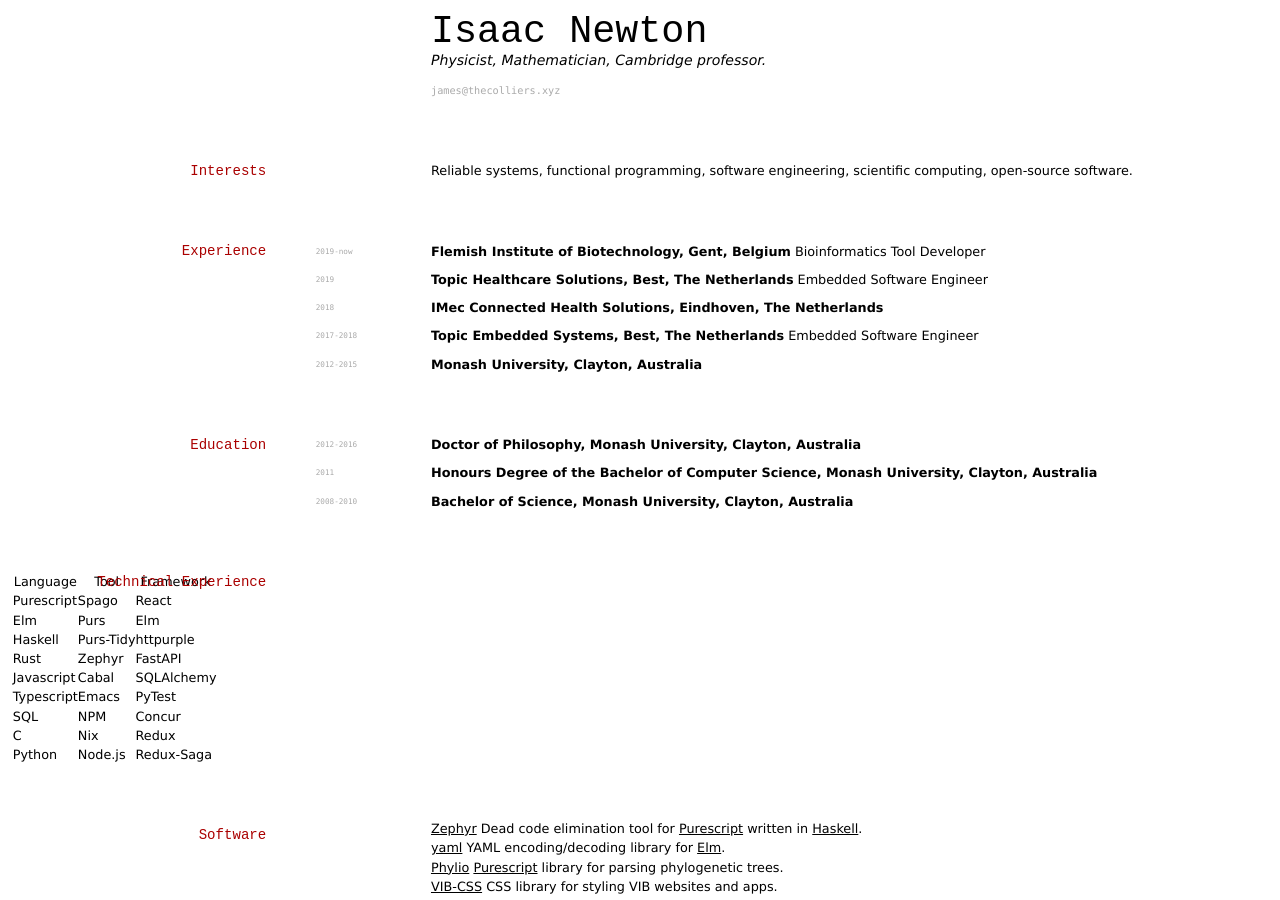
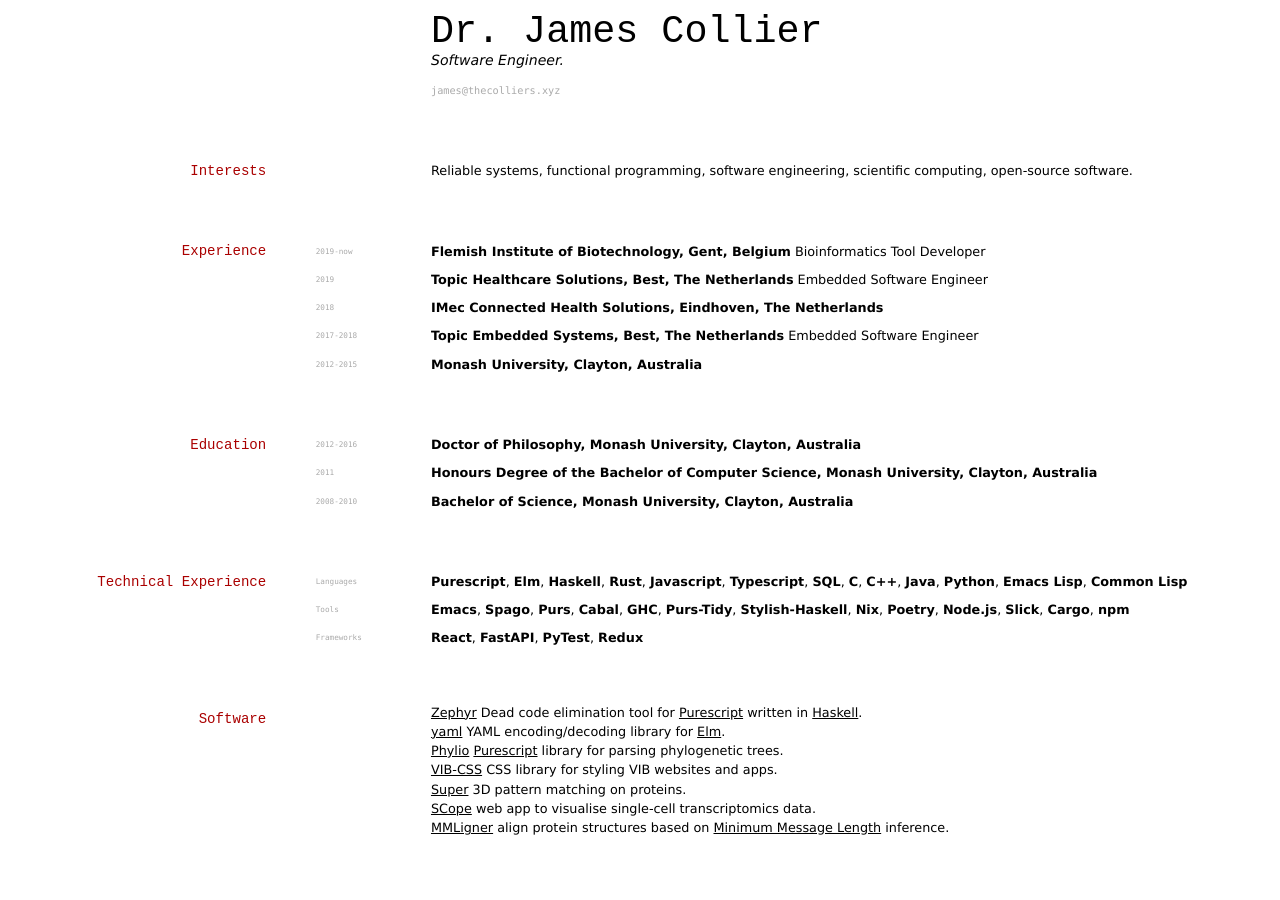
Before and after one commit to MaybeJustJames/jhc-at-home.github.io, a Jekyll site: the page built from index.md, in a window 1280 px wide and 900 px high. Built offline with Jekyll 4.4.1, drawn with Linux system fonts in a browser that asks for light colours.

Commit message:
Some formatting fixes

```diff
--- a/index.md
+++ b/index.md
@@ -2,8 +2,8 @@
 layout: cv
 title: James Collier Résumé
 ---
-# Isaac Newton
-Physicist, Mathematician, Cambridge professor.
+# Dr. James Collier
+Software Engineer.
 
 <div id="webaddress">
 <a href="james@thecolliers.xyz">james@thecolliers.xyz</a>
@@ -48,17 +48,14 @@
 
 ## Technical Experience
 
-| Language   | Tool      | Framework  |
-|------------|-----------|------------|
-| Purescript | Spago     | React      |
-| Elm        | Purs      | Elm        |
-| Haskell    | Purs-Tidy | httpurple  |
-| Rust       | Zephyr    | FastAPI    |
-| Javascript | Cabal     | SQLAlchemy |
-| Typescript | Emacs     | PyTest     |
-| SQL        | NPM       | Concur     |
-| C          | Nix       | Redux      |
-| Python     | Node.js   | Redux-Saga |
+`Languages`
+**Purescript**, **Elm**, **Haskell**, **Rust**, **Javascript**, **Typescript**, **SQL**, **C**, **C++**, **Java**, **Python**, **Emacs Lisp**, **Common Lisp**
+
+`Tools`
+**Emacs**, **Spago**, **Purs**, **Cabal**, **GHC**, **Purs-Tidy**, **Stylish-Haskell**, **Nix**, **Poetry**, **Node.js**, **Slick**, **Cargo**, **npm**
+
+`Frameworks`
+**React**, **FastAPI**, **PyTest**, **Redux**
 
 ## Software
 
```
